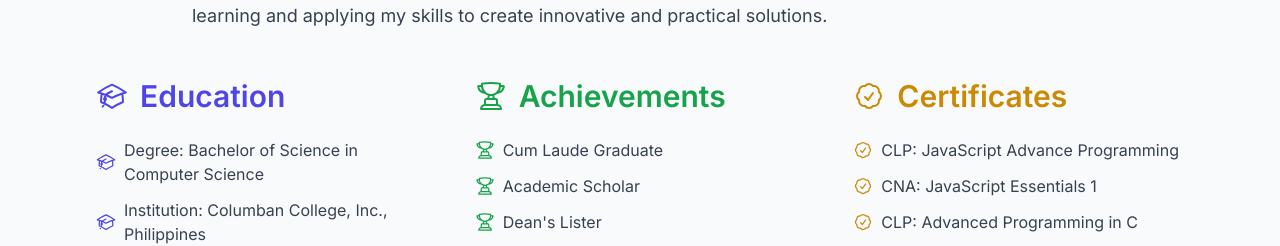
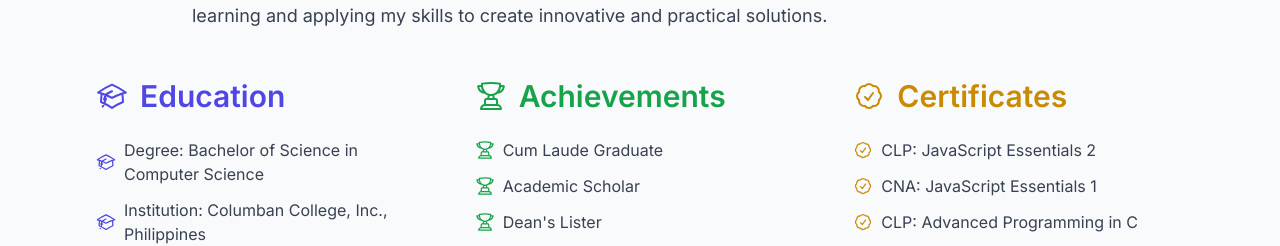
Before and after one commit to BrianShiroe/portfolio-react-typescript-tailwind, a React (Vite) app: page / in a window 1280 px wide. Shown: the part 1040-1286 px from the top of the page. Built offline with nearby package versions, Linux system fonts and the light colour scheme.

Commit message:
Update About.tsx

```diff
--- a/src/pages/About.tsx
+++ b/src/pages/About.tsx
@@ -28,7 +28,7 @@ const About = () => {
   ];
 
   const Certificates = [
-    "CLP: JavaScript Advance Programming",
+    "CLP: JavaScript Essentials 2",
     "CNA: JavaScript Essentials 1",
     "CLP: Advanced Programming in C",
     "CLA: Programming Essentials in C",
```
